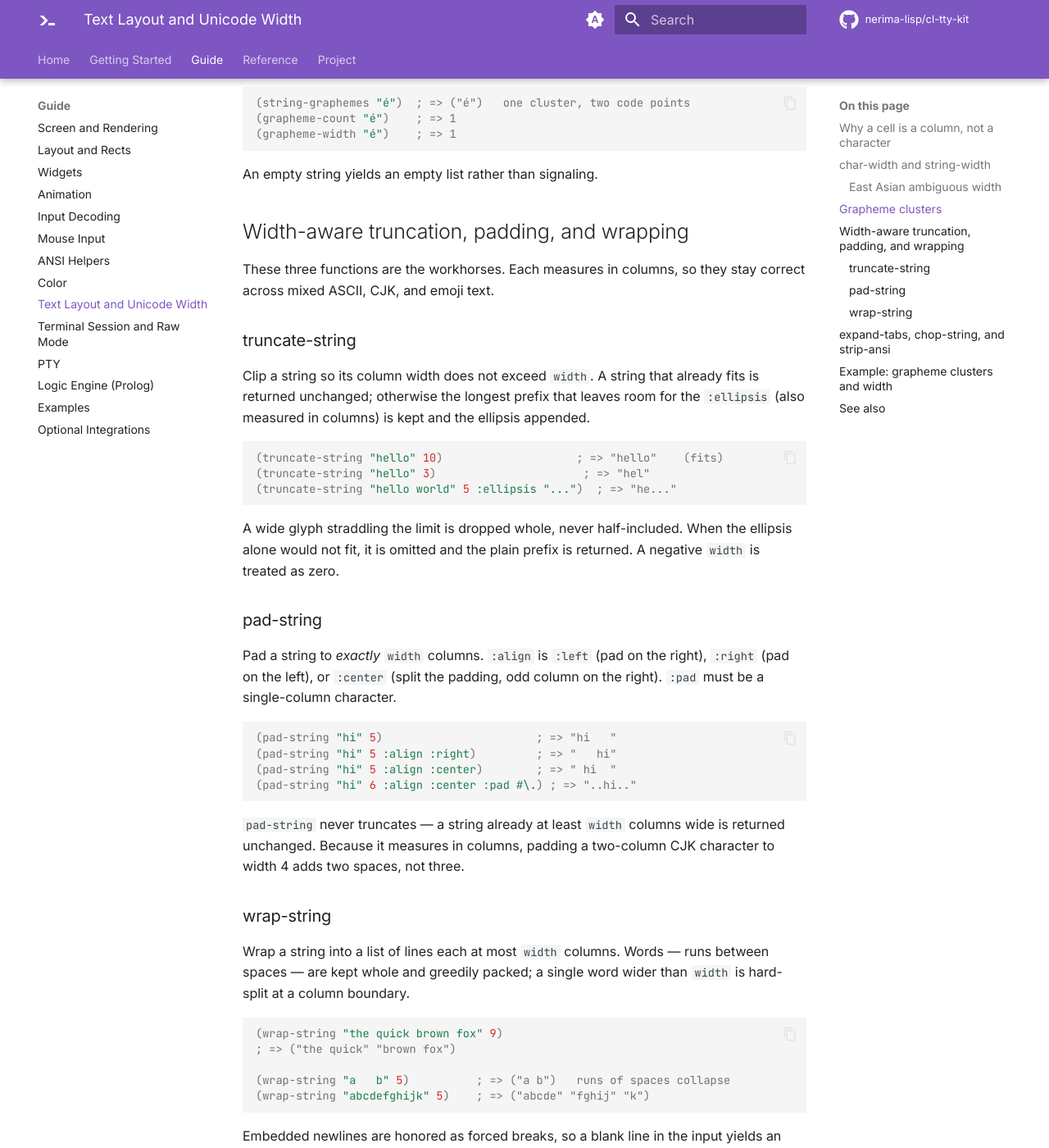
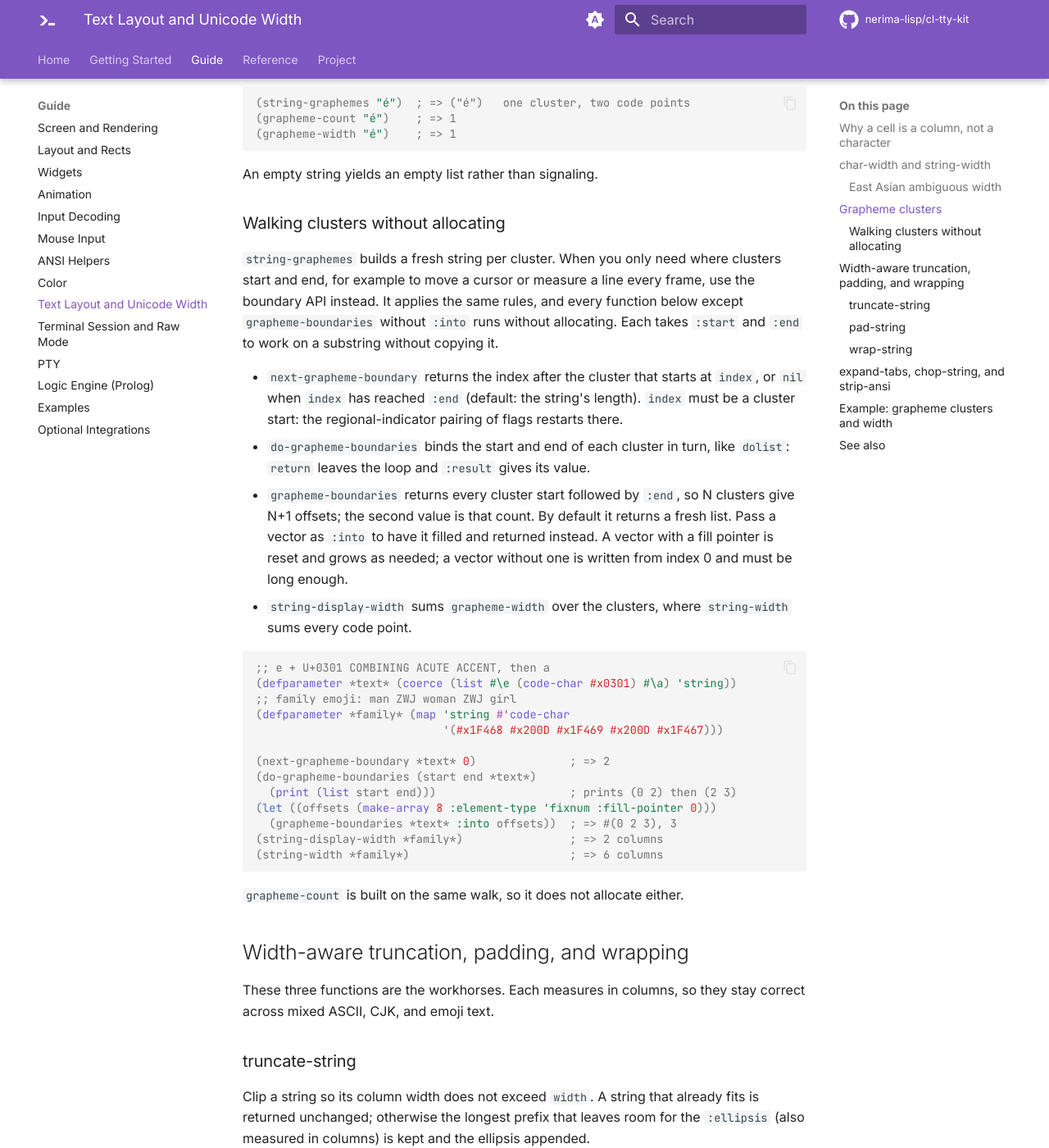
Before and after one commit to nerima-lisp/cl-tty-kit, an MkDocs documentation site: the page built from docs/src/guide/text-layout.md, in a window 1280 px wide and 1400 px high, scrolled down 1942 px. Shown: the whole window at 82% size. Built offline with MkDocs 1.6.1 and Material for MkDocs 9.7.7, drawn with Linux system fonts in a browser that asks for light colours; comment, search, counter and statistics services are not loaded.

Commit message:
feat(grapheme): add allocation-free grapheme boundary and display-width API
next-grapheme-boundary, do-grapheme-boundaries, grapheme-boundaries and
string-display-width walk UAX #29 clusters with the same rules as
sb-unicode:graphemes, using only its exported break-class predicates.
Widths come from the existing char-width table; grapheme-count no
longer conses.

````diff
--- a/docs/src/guide/text-layout.md
+++ b/docs/src/guide/text-layout.md
@@ -90,6 +90,47 @@ unit for cursor movement and grapheme-aware truncation.
 ```
 
 An empty string yields an empty list rather than signaling.
+
+### Walking clusters without allocating
+
+`string-graphemes` builds a fresh string per cluster. When you only need where
+clusters start and end, for example to move a cursor or measure a line every
+frame, use the boundary API instead. It applies the same rules, and every
+function below except `grapheme-boundaries` without `:into` runs without
+allocating. Each takes `:start` and `:end` to work on a substring without
+copying it.
+
+- `next-grapheme-boundary` returns the index after the cluster that starts at
+  `index`, or `nil` when `index` has reached `:end` (default: the string's
+  length). `index` must be a cluster start: the regional-indicator pairing of
+  flags restarts there.
+- `do-grapheme-boundaries` binds the start and end of each cluster in turn,
+  like `dolist`: `return` leaves the loop and `:result` gives its value.
+- `grapheme-boundaries` returns every cluster start followed by `:end`, so N
+  clusters give N+1 offsets; the second value is that count. By default it
+  returns a fresh list. Pass a vector as `:into` to have it filled and
+  returned instead. A vector with a fill pointer is reset and grows as needed;
+  a vector without one is written from index 0 and must be long enough.
+- `string-display-width` sums `grapheme-width` over the clusters, where
+  `string-width` sums every code point.
+
+```lisp
+;; e + U+0301 COMBINING ACUTE ACCENT, then a
+(defparameter *text* (coerce (list #\e (code-char #x0301) #\a) 'string))
+;; family emoji: man ZWJ woman ZWJ girl
+(defparameter *family* (map 'string #'code-char
+                            '(#x1F468 #x200D #x1F469 #x200D #x1F467)))
+
+(next-grapheme-boundary *text* 0)              ; => 2
+(do-grapheme-boundaries (start end *text*)
+  (print (list start end)))                    ; prints (0 2) then (2 3)
+(let ((offsets (make-array 8 :element-type 'fixnum :fill-pointer 0)))
+  (grapheme-boundaries *text* :into offsets))  ; => #(0 2 3), 3
+(string-display-width *family*)                ; => 2 columns
+(string-width *family*)                        ; => 6 columns
+```
+
+`grapheme-count` is built on the same walk, so it does not allocate either.
 
 ## Width-aware truncation, padding, and wrapping
 
````
Also changed, not shown: docs/src/reference/api.md (+2 -1 lines), 6 other files.
